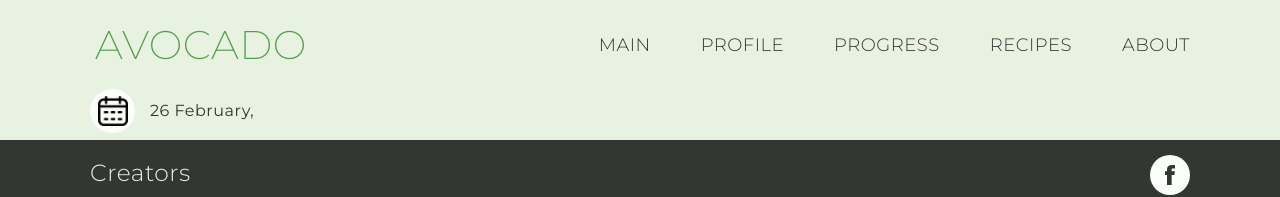
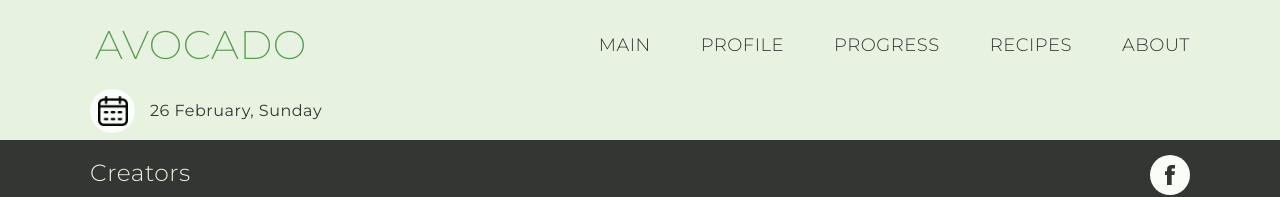
Before and after one commit to mitjasha/avocado, a React (Create React App) app: page /404 in a window 1280 px wide. Shown: the top 197 px of the page. Built offline with nearby package versions, Linux system fonts and the light colour scheme.

Commit message:
fix: fix weekday bag in header

```diff
--- a/src/containers/Header/Header.tsx
+++ b/src/containers/Header/Header.tsx
@@ -27,13 +27,13 @@ const Header: React.FC = () => {
   ];
 
   const weekDays = [
+    "Sunday",
     "Monday",
     "Tuesday",
     "Wednesday",
     "Thursday",
     "Friday",
     "Saturday",
-    "Sunday",
   ];
 
   const todaysDate =
@@ -49,7 +49,7 @@ const Header: React.FC = () => {
 
   const month = months[new Date().getMonth()];
   const date = new Date().getDate();
-  const weekDay = weekDays[new Date().getDay() - 1];
+  const weekDay = weekDays[new Date().getDay()];
 
   const changeDate = () => {
     const dateInput = document.querySelector(
@@ -59,7 +59,7 @@ const Header: React.FC = () => {
     const dataDisplay = document.querySelector(".header__date") as HTMLElement;
     dataDisplay.textContent = `${newValue.getDate()} ${
       months[newValue.getMonth()]
-    }, ${weekDays[newValue.getDay() - 1]}`;
+    }, ${weekDays[newValue.getDay()]}`;
   };
 
   return (
```
